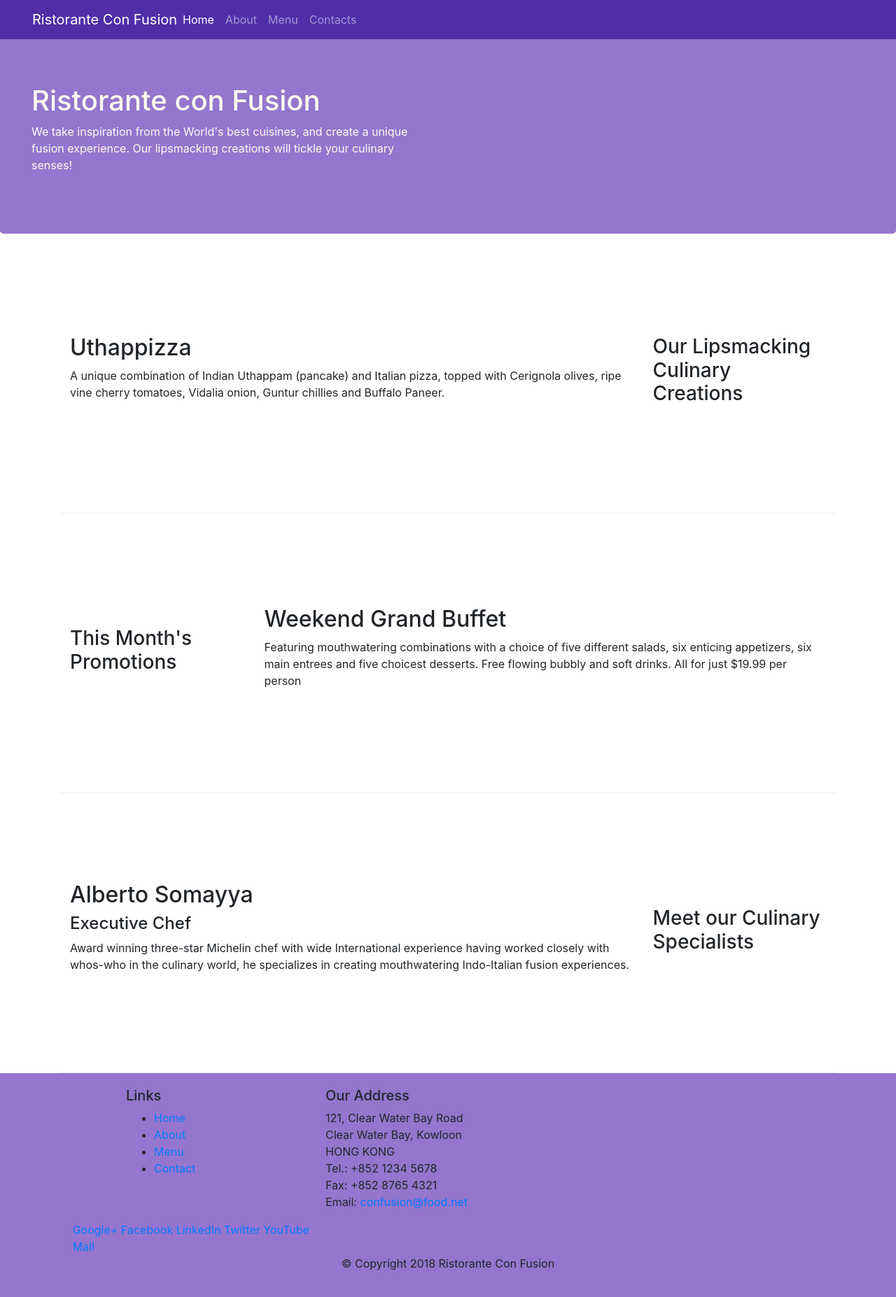
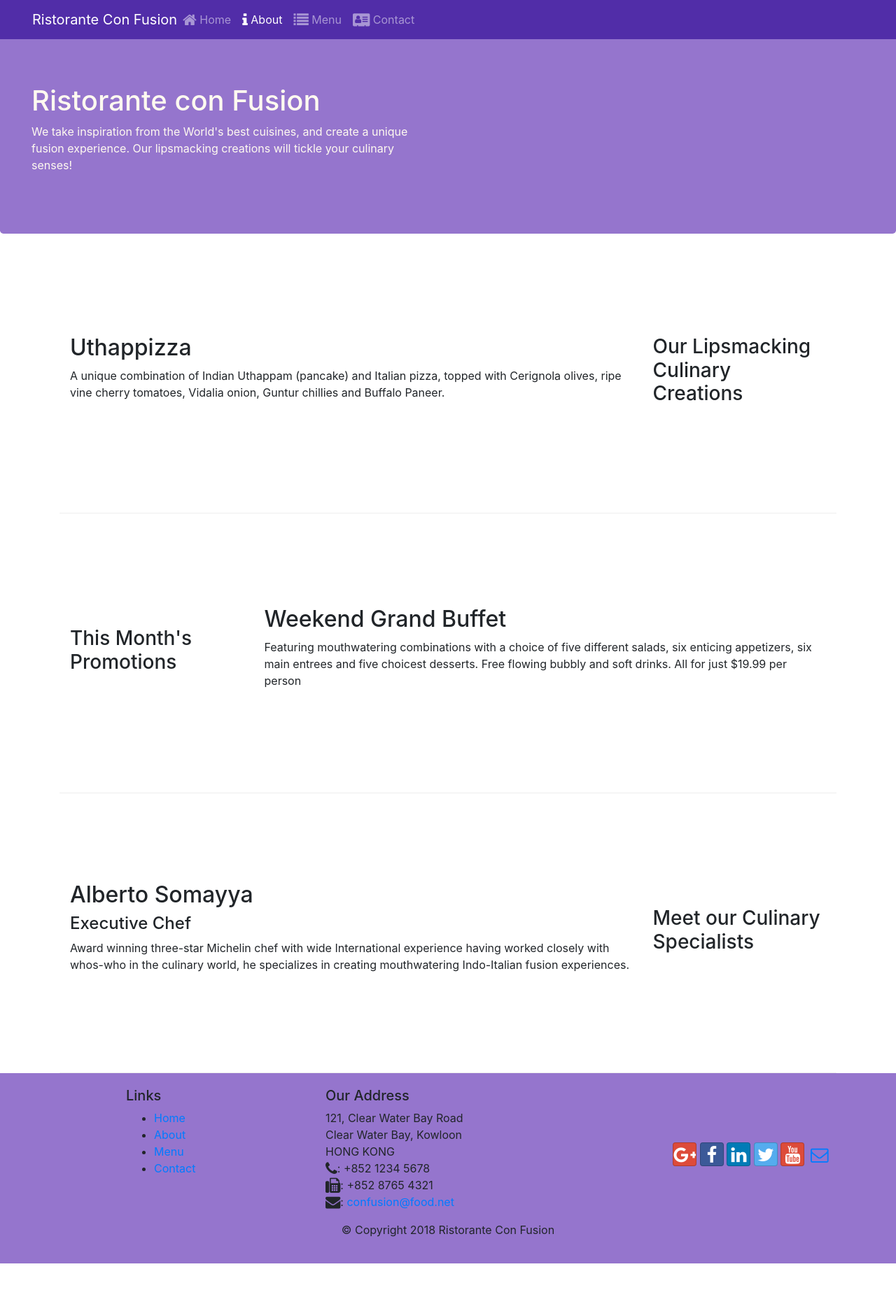
Before and after one commit to Phantom-456/Bootstrap4test1, a website: page index.html in a window 1280 px wide. Shown: the whole page at 70% size. After the commit the page ends 1806 px from the top, so only its background shows below. Drawn offline with nearby package versions, Linux system fonts and the light colour scheme.

Commit message:
Icon Fonts

```diff
--- a/index.html
+++ b/index.html
@@ -7,7 +7,9 @@
 
 <!-- Bootstrap CSS -->
 <link rel="stylesheet" href="node_modules/bootstrap/dist/css/bootstrap.min.css">
-<link href="css/styles.css" rel="stylesheet">
+<link rel="stylesheet" href="node_modules/font-awesome/css/font-awesome.min.css">
+<link rel="stylesheet" href="node_modules/bootstrap-social/bootstrap-social.css">
+<link rel="stylesheet" href="css/styles.css">
 <head>
     <title>Ristorante Con Fusion</title>
 </head>
@@ -22,10 +24,10 @@
             <a class="navbar-brand flexbox mr-auto" href="#">Ristorante Con Fusion</a>
             <div class="collapse navbar-collapse" id="Navbar">
             <ul class="navbar-nav mr-auto">
-                <li class="nav-item active"><a class="nav-link" href="./index.html">Home</a></li>
-                <li class="nav-item"><a class="nav-link" href="./aboutus.html">About</a></li>
-                <li class="nav-item"><a class="nav-link" href="#">Menu</a></li>
-                <li class="nav-item"><a class="nav-link" href="#">Contacts</a></li>
+                <li class="nav-item"><a class="nav-link" href="./index.html"><span class="fa fa-home fa-lg"></span> Home</a></li>
+                <li class="nav-item active"><a class="nav-link" href="#"><span class="fa fa-info fa-lg"></span> About</a></li>
+                <li class="nav-item"><a class="nav-link" href="#"><span class="fa fa-list fa-lg"></span> Menu</a></li>
+                <li class="nav-item"><a class="nav-link" href="#"><span class="fa fa-address-card fa-lg"></span> Contact</a></li>
             </ul>
             </div>
         </div>
@@ -96,19 +98,22 @@
 		              121, Clear Water Bay Road<br>
 		              Clear Water Bay, Kowloon<br>
 		              HONG KONG<br>
-		              Tel.: +852 1234 5678<br>
-		              Fax: +852 8765 4321<br>
-		              Email: <a href="mailto:confusion@food.net">confusion@food.net</a>
+                      <i class="fa fa-phone fa-lg"></i>: +852 1234 5678<br>
+                      <i class="fa fa-fax fa-lg"></i>: +852 8765 4321<br>
+                      <i class="fa fa-envelope fa-lg"></i>:
+                      <a href="mailto:confusion@food.net">confusion@food.net</a>
 		           </address>
                 </div>
-                <div  class="row align-self-center">
+                <div  class="row-12 align-self-center">
                     <div class="col-12 offset-sm-1 col-sm">
-                        <a href="http://google.com/+">Google+</a>
-                        <a href="http://www.facebook.com/profile.php?id=">Facebook</a>
-                        <a href="http://www.linkedin.com/in/">LinkedIn</a>
-                        <a href="http://twitter.com/">Twitter</a>
-                        <a href="http://youtube.com/">YouTube</a>
-                        <a href="mailto:">Mail</a>
+                        <div class="text-center">
+                            <a class="btn btn-social-icon btn-google" href="http://google.com/+"><i class="fa fa-google-plus"></i></a>
+                            <a class="btn btn-social-icon btn-facebook" href="http://www.facebook.com/profile.php?id="><i class="fa fa-facebook"></i></a>
+                            <a class="btn btn-social-icon btn-linkedin" href="http://www.linkedin.com/in/"><i class="fa fa-linkedin"></i></a>
+                            <a class="btn btn-social-icon btn-twitter" href="http://twitter.com/"><i class="fa fa-twitter"></i></a>
+                            <a class="btn btn-social-icon btn-google" href="http://youtube.com/"><i class="fa fa-youtube"></i></a>
+                            <a class="btn btn-social-icon" href="mailto:"><i class="fa fa-envelope-o"></i></a>
+                        </div>
                     </div>
                 </div>
            </div>
```
Also changed, not shown: aboutus.html (+7 -5 lines).
